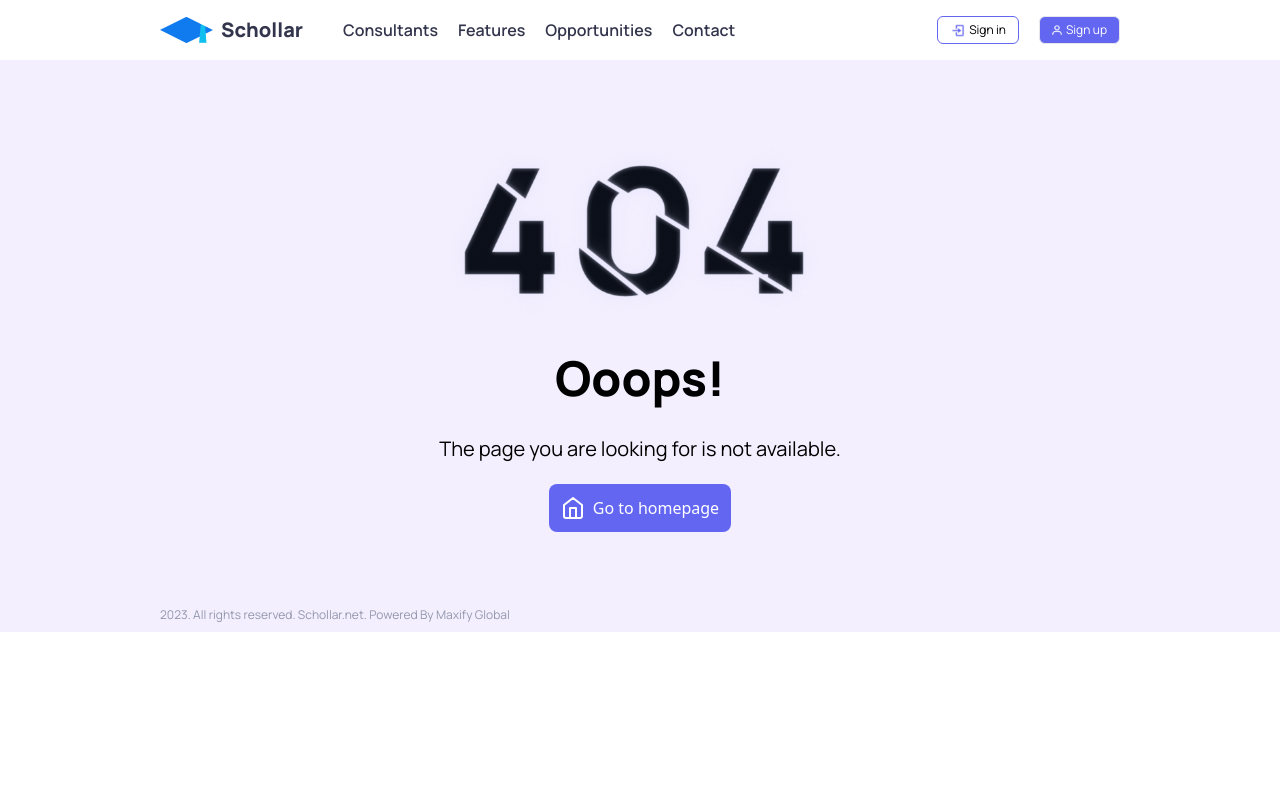
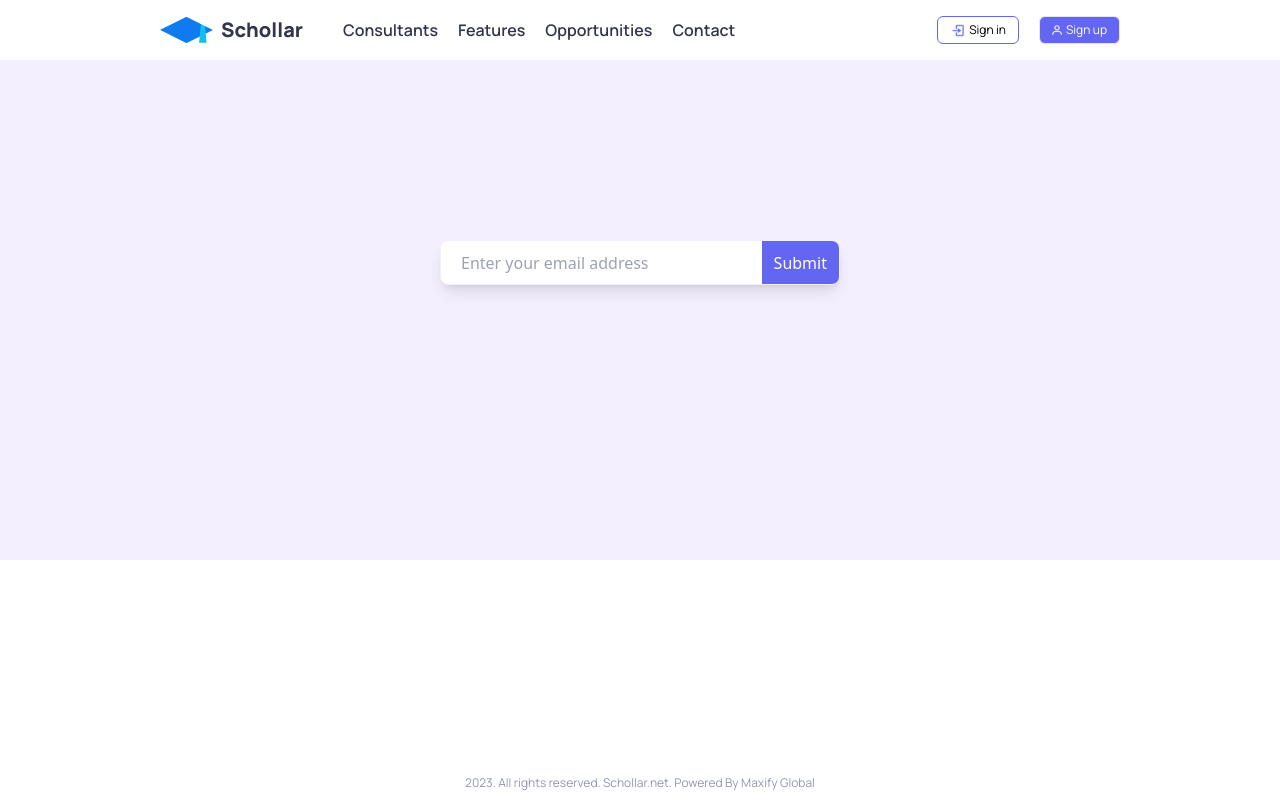
Before and after one commit to Zeddic-SMO/schollar-frontend, a React (Vite) app: page /forgot_password in a window 1280 px wide. Built offline with nearby package versions, Linux system fonts and the light colour scheme; the HTML template or start-up script is replaced by a standard one.

Commit message:
Corrections...

```diff
--- a/src/NavRoutes.jsx
+++ b/src/NavRoutes.jsx
@@ -11,6 +11,7 @@ import Opportunities from "./components/Opportunities/Opportunities";
 import ConsultantOverview from "./components/ConsultantDetailsAndBooking/ConsultantOverview";
 import ConsultantDashboard from "./components/Dashboard/ConsultantDashboard/ConsultantDashboard";
 import SchollarDashboard from "./components/Dashboard/ScholarDashboard/SchollarDashboard";
+import ForgotPassword from "./components/Authentication/ForgotPassword";
 
 const NavRoutes = () => {
   return (
@@ -20,6 +21,9 @@ const NavRoutes = () => {
       {/* Authentication Routes */}
       <Route path="/signin" element={<SignIn />} />
       <Route path="/signup" element={<SignUp />} />
+
+      {/* Forgot Password */}
+      <Route path="/forgot_password" element={<ForgotPassword />} />
 
       {/* contact page */}
       <Route path="/contact" element={<Contact />} />
--- a/src/components/Authentication/ForgotPassword.jsx
+++ b/src/components/Authentication/ForgotPassword.jsx
@@ -1,38 +1,30 @@
-import { Link } from "react-router-dom";
 import Header from "../Navigation/Header";
-import { Home } from "react-feather";
 
 const ForgotPassword = () => {
   return (
     <>
       <Header />
-      <div className="bg-[#f3effe] px-10 md:px-40 py-20 relative">
-        <div className="flex justify-center">
-          <div className="text-center">
-            <div>
+      <div className="bg-[#f3effe]">
+        <div className="px-10 md:px-40 py-20 relative h-[500px]">
+          <div className="flex justify-center items-center mt-[100px]">
+            <div className="flex border border-[#f3effe] rounded-lg h-[45px] w-[400px] bg-white overflow-hidden shadow-lg">
               <input
                 type="text"
                 placeholder="Enter your email address"
-                className="outline-none"
+                className="outline-none w-[90%] bg-transparent h-full px-5"
               />
-              <button>Submit</button>
-            </div>
-            <div className="flex justify-center">
-              <Link to="/">
-                <button className="bg-BrandPrimary flex p-3 rounded-lg gap-2 text-white my-5">
-                  <Home />
-                  Go to homepage
-                </button>
-              </Link>
+              <button className="bg-BrandPrimary px-3 text-white h-full">
+                Submit
+              </button>
             </div>
           </div>
         </div>
-        <div className="text-[12px] absolute bottom-2 text-BrandGray600 font-ManropeRegular ">
-          <p className="text-center">
-            {new Date().getFullYear()}. All rights reserved. Schollar.net.
-            Powered By Maxify Global
-          </p>
-        </div>
+      </div>
+      <div className="text-[12px] absolute bottom-2 w-full text-BrandGray600 font-ManropeRegular">
+        <p className="flex justify-center">
+          {new Date().getFullYear()}. All rights reserved. Schollar.net. Powered
+          By Maxify Global
+        </p>
       </div>
     </>
   );
--- a/src/components/Authentication/SignIn.jsx
+++ b/src/components/Authentication/SignIn.jsx
@@ -59,7 +59,7 @@ const SignIn = () => {
             Sign in
           </button>
           <p className="font-ManropeSemiBold text-BrandPrimary text-center py-4 text-[13px]">
-            Forgot your password?
+            <Link to="/forgot_password">Forgot your password?</Link>
           </p>
           <hr />
           <p className="font-ManropeExtraBold text-center text-BrandGray900 py-3 text-[13px]">
```
